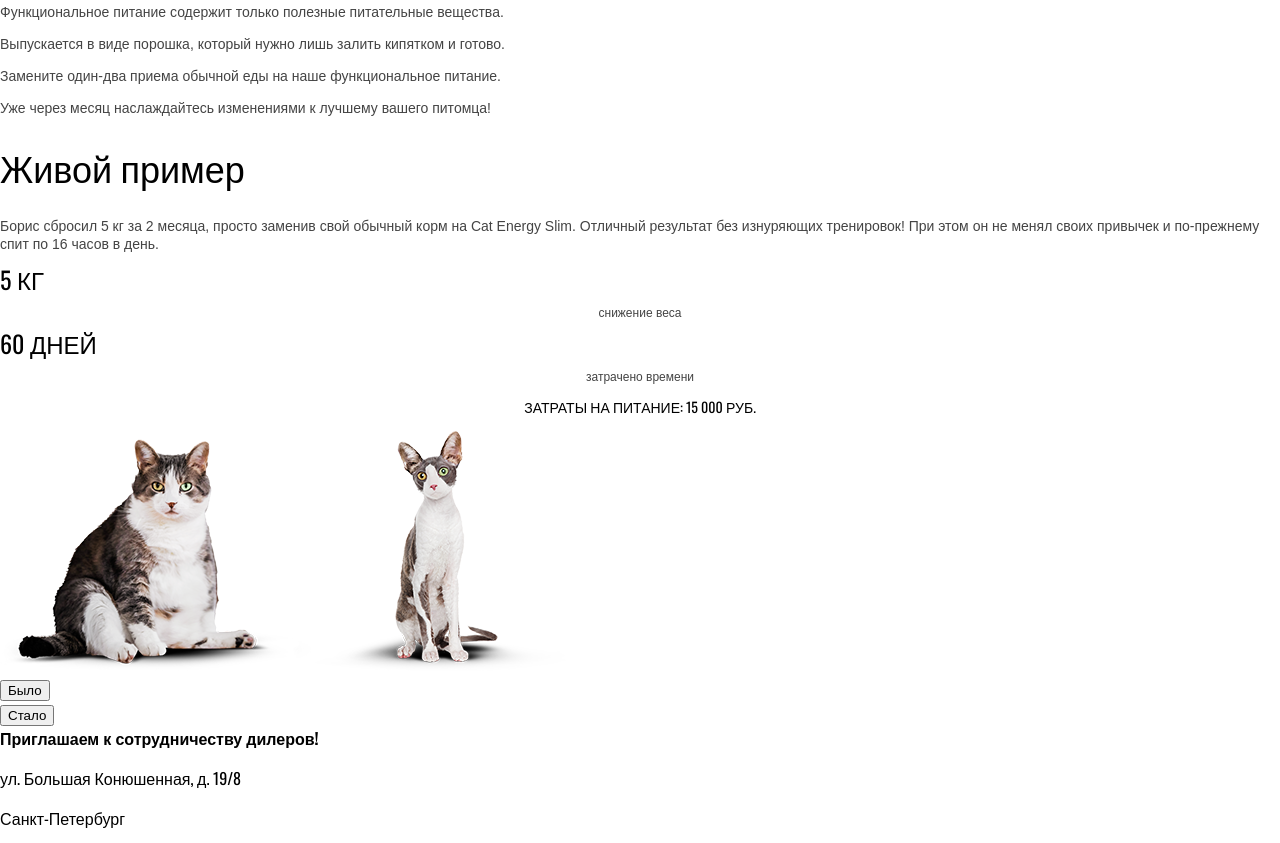
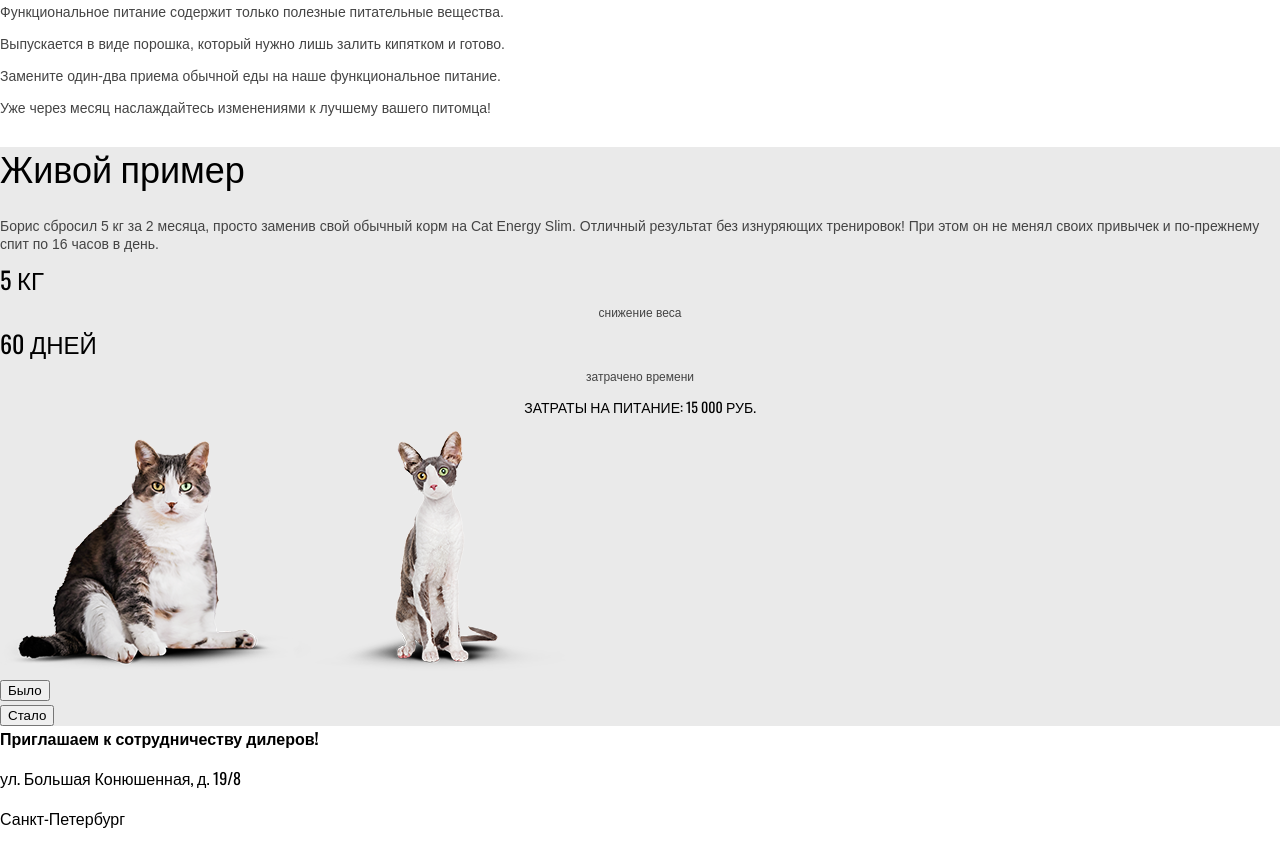
Before and after one commit to V-for-Vasiliy/1160221-cat-energy-21, a website: page source/index.html in a window 1280 px wide. Shown: the part 1028-1871 px from the top of the page. Drawn offline with nearby package versions, Linux system fonts and the light colour scheme; files that its build step writes are made by us from their sources; grey boxes are pictures that could not be loaded.

Commit message:
Дополнил стилизацию секции case

```diff
--- a/source/less/case.less
+++ b/source/less/case.less
@@ -1,3 +1,7 @@
+.case {
+  background-color: @special_case-grey;
+}
+
 .case__text {
   font-family: Arial;
   font-style: normal;
```
